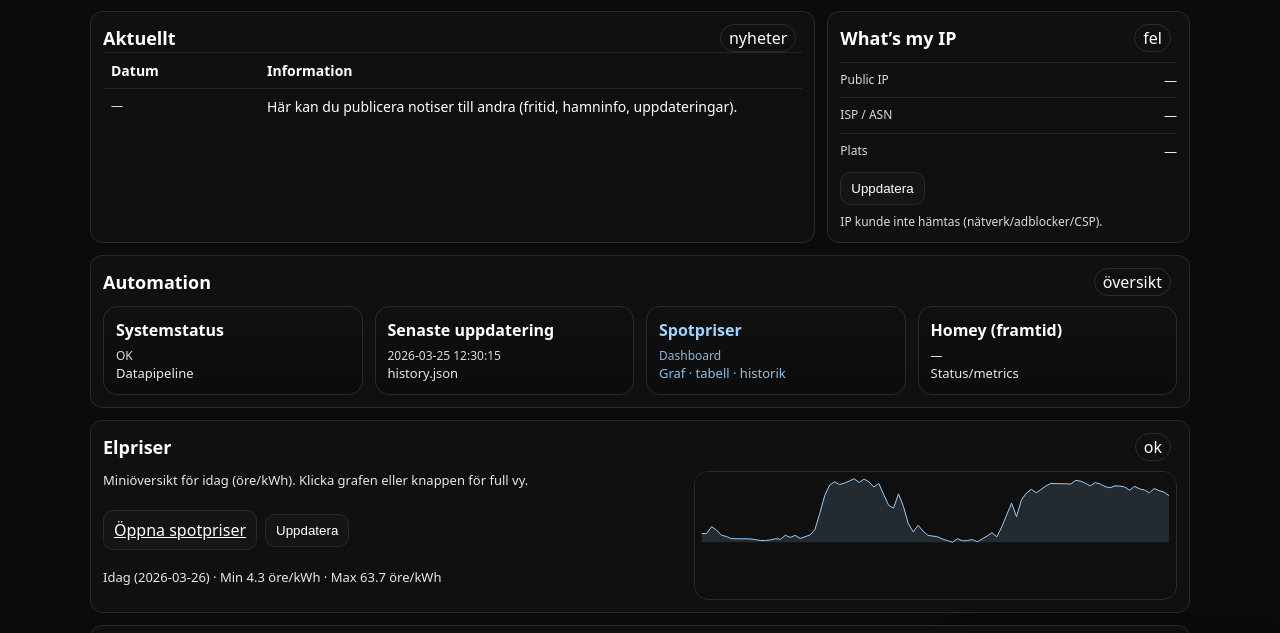
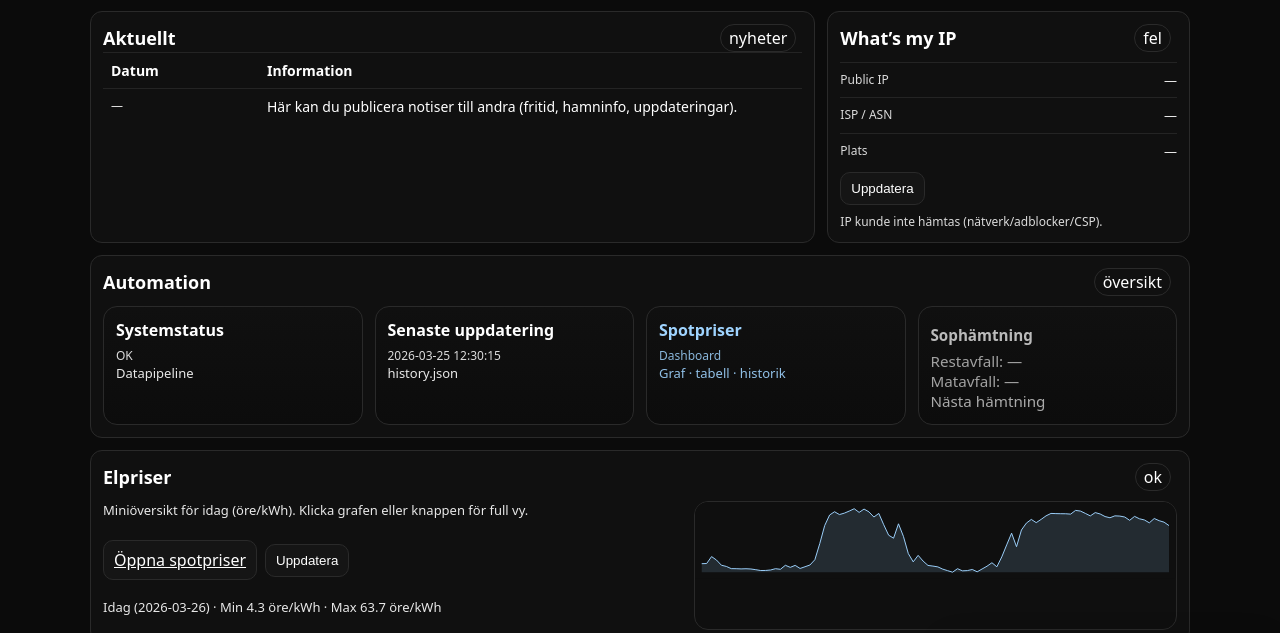
Before and after one commit to StefanNaven/Rossohamn, a plain HTML site: page index.html in a window 1280 px wide. Shown: the part 112-745 px from the top of the page. Drawn offline with Linux system fonts and the light colour scheme; no server answers.

Commit message:
Replace Homey tile with garbage collection tile

```diff
--- a/index.html
+++ b/index.html
@@ -121,11 +121,12 @@
         <div class="meta">Graf · tabell · historik</div>
       </a>
 
-      <div class="tile">
-        <div class="tile-title">Homey (framtid)</div>
-        <div class="small">—</div>
-        <div class="meta">Status/metrics</div>
-      </div>
+      <a class="tile" href="/garbagecollection/" id="garbageTile">
+        <div class="tile-title">Sophämtning</div>
+        <div class="small" id="gcRest">Restavfall: laddar…</div>
+        <div class="small" id="gcFood">Matavfall: laddar…</div>
+        <div class="meta">Nästa hämtning</div>
+      </a>
     </div>
   </section>
 
```
